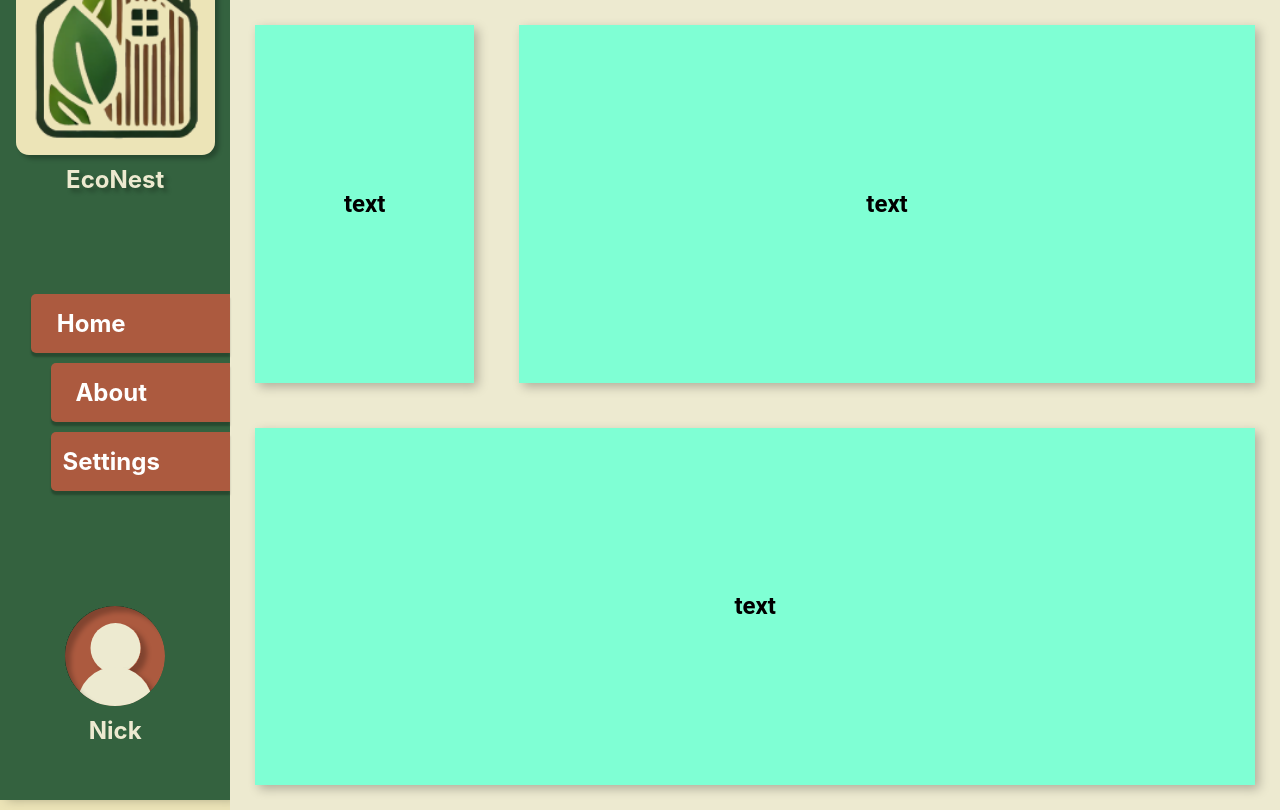
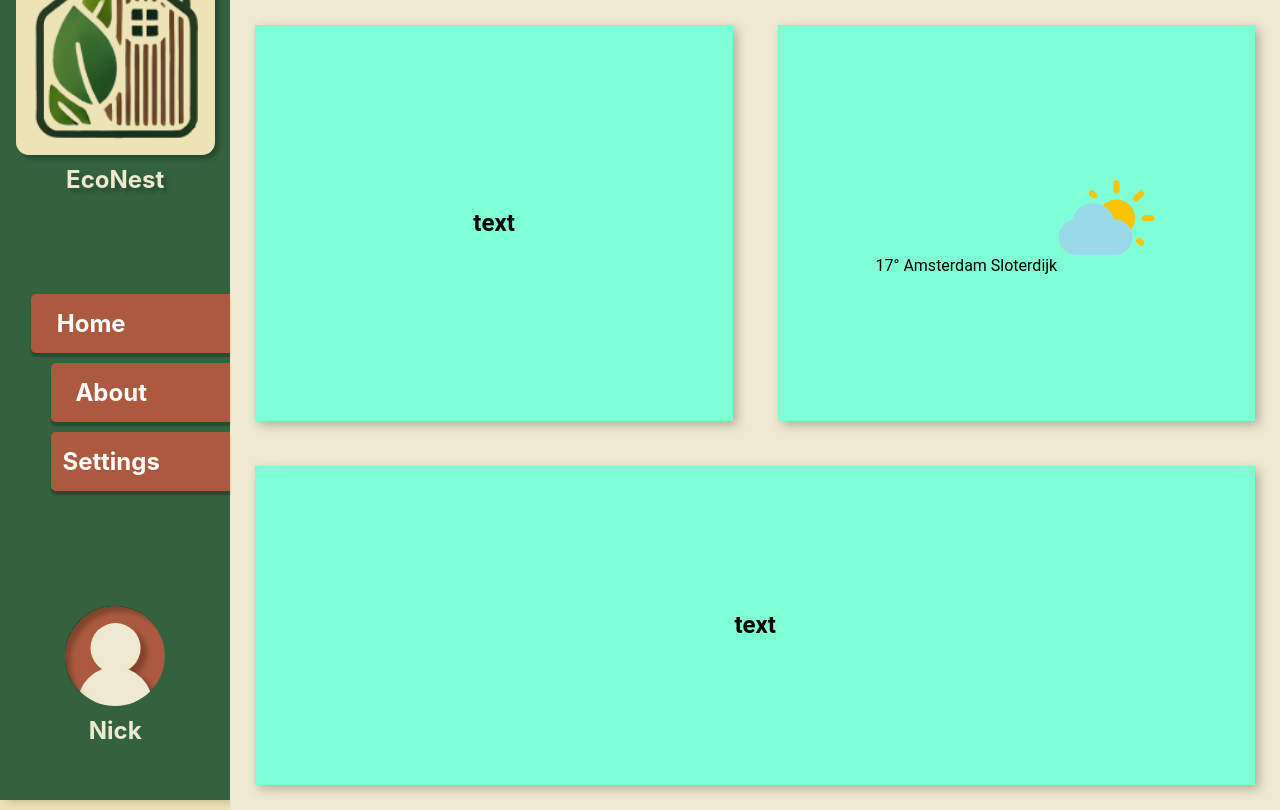
Before and after one commit to Jesper826/EcoNest, a PHP site: page / in a window 1280 px wide. Run offline with PHP 8.4, Linux system fonts and the light colour scheme.

Commit message:
commited

```diff
--- /dev/null
+++ b/css/ActueleTemp.css
@@ -0,0 +1,9 @@
+#ActueleTemp{
+    text-align: center;
+    background: aquamarine;
+
+}
+#ActueleTemp > p>img{
+    width: 100px;
+    height: 100px;
+}
--- a/css/main.css
+++ b/css/main.css
@@ -182,7 +182,7 @@ body {
     grid-template-areas:
         "weather tempbuiten"
         "zon zon";
-    grid-template-columns: 1fr 3fr;
+    grid-template-columns: 2fr 2fr;
     gap: 5px;
     padding: 5px;
 }
--- a/index.html
+++ b/index.html
@@ -7,6 +7,7 @@
     <script src="JS/main.js" defer></script>
     <link rel="stylesheet" href="css/main.css">
     <link rel="stylesheet" href="css/weather.css">
+    <link rel="stylesheet" href="css/ActueleTemp.css">
 </head>
 <body>
     <div class="Header">
@@ -42,8 +43,10 @@
         <article class="item" id="Weather" style="grid-area: weather;">
             <h1>text</h1>
         </article>
-        <article class="item" id="Weather" style="grid-area: tempbuiten;">
-            <h1>text</h1>
+        <article class="item" id="ActueleTemp" style="grid-area: tempbuiten;">
+            <h1></h1>
+            <p>17° Amsterdam Sloterdijk<img src="images/ActueleTemp.svg" alt="weatherImage"></p>
+
         </article>
         <article class="item" id="Weather" style="grid-area: zon;">
             <h1>text</h1>
```
Also changed, not shown: images/ActueleTemp.svg (added).
